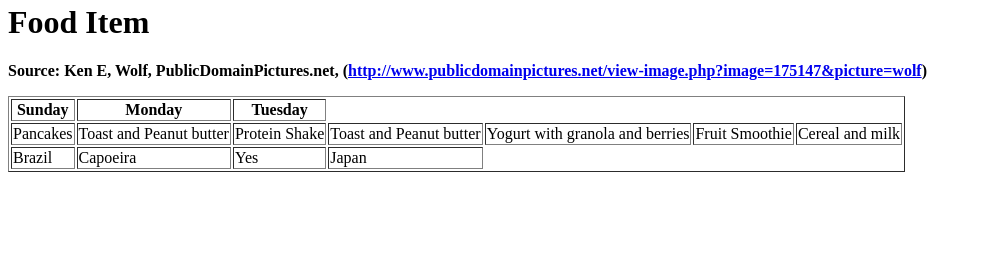
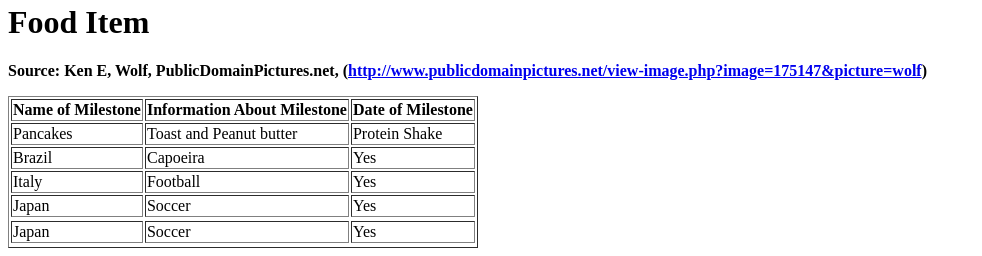
Before and after one commit to EldridgeDaviss/Test, a plain HTML site: page index.html in a window 1280 px wide. Shown: the part 2163-2419 px from the top of the page, without its empty margins (0-982 px from the left). Before the commit the page ends 2343 px from the top, so only its background shows below. Drawn offline with Linux system fonts and the light colour scheme.

Commit message:
Table Fix
Table Fixed

```diff
--- a/index.html
+++ b/index.html
@@ -49,9 +49,9 @@
 <!--Table Example-->
 <table border="1">
     <tr>
-        <th>Sunday</th>
-        <th>Monday</th>
-        <th>Tuesday</th>
+        <th>Name of Milestone</th>
+        <th>Information About Milestone</th>
+        <th>Date of Milestone</th>
 
 
     </tr>
@@ -59,15 +59,33 @@
         <td>Pancakes</td>
         <td>Toast and Peanut butter</td>
         <td>Protein Shake</td>
-        <td>Toast and Peanut butter</td>
-<td>Yogurt with granola and berries</td>
-<td>Fruit Smoothie</td>
-<td>Cereal and milk</td></td></tr>
+
     </tr>
     <tr>
         <td>Brazil</td>
         <td>Capoeira</td>
         <td>Yes</td>
+ </tr>
+    </tr>
+     <tr>
+        <td>Italy</td>
+        <td>Football</td>
+        <td>Yes</td>
+</tr>
+
+     <tr>
         <td>Japan</td>
+        <td>Soccer</td>
+        <td>Yes</td>
+       <tr>
+        <tr>
+            <td>Japan</td>
+            <td>Soccer</td>
+            <td>Yes</td>
+           <tr>
 
 </table>
+
+<!--https://eldridgedaviss.github.io/Test/-->
+
+<!--https://github.com/EldridgeDaviss/Test-->
```
